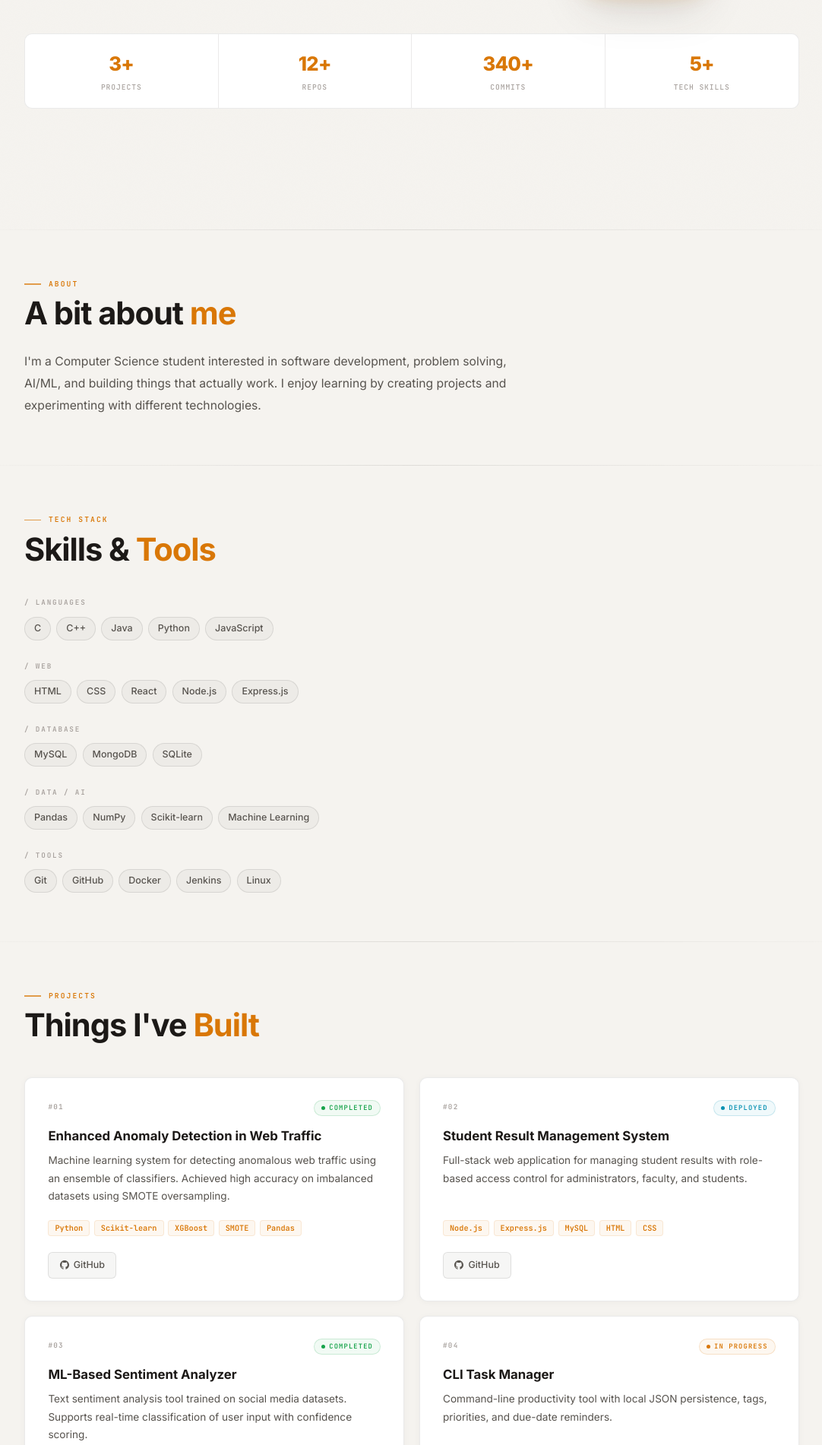
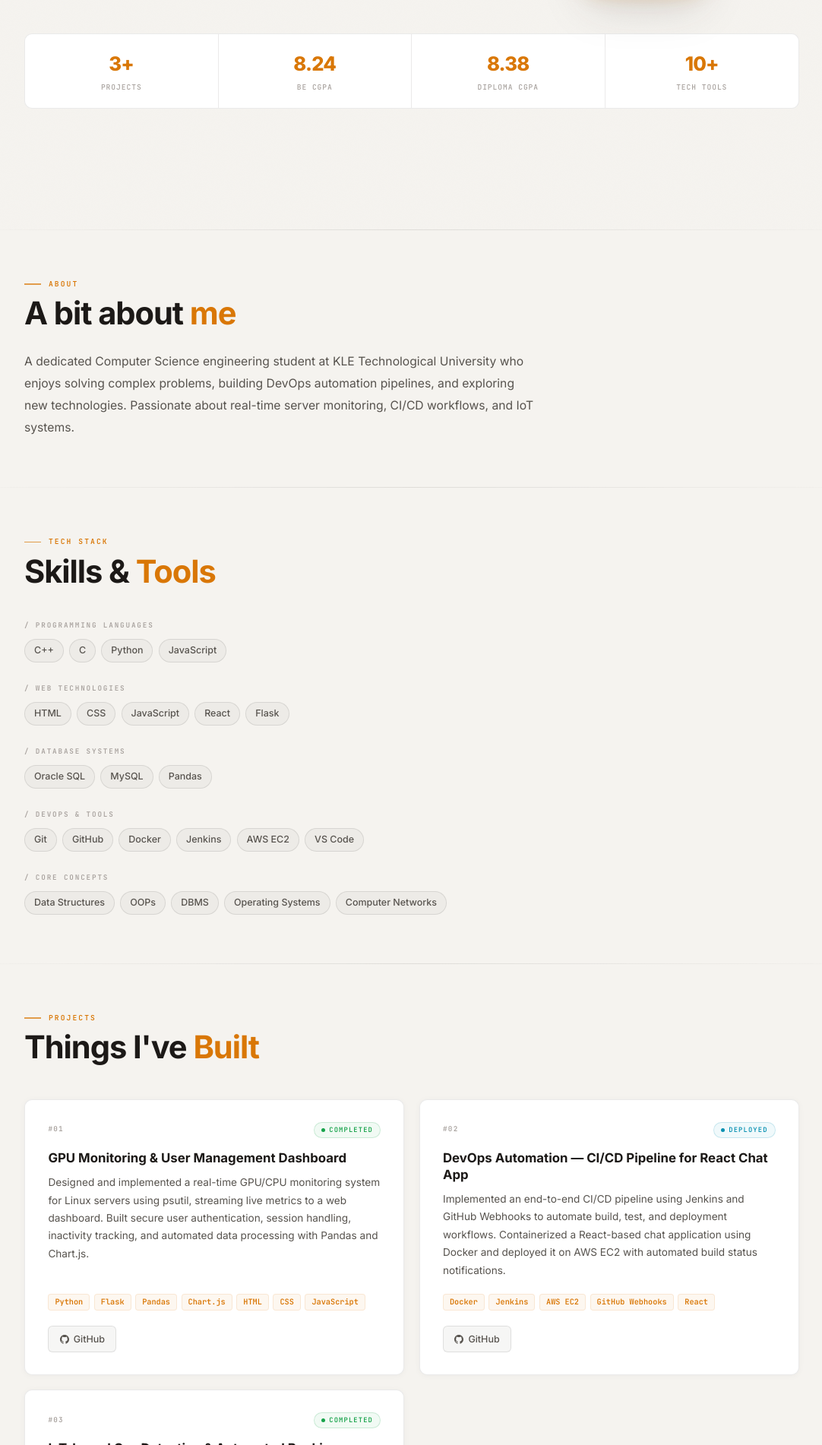
Before and after one commit to Yash-Shinde12/Portfolio, a React (Vite) app: page / in a window 1280 px wide. Shown: the part 498-2400 px from the top of the page at 76% size, without its empty margins (98-1180 px from the left). Built offline with nearby package versions, Linux system fonts and the light colour scheme.

Commit message:
Update education, real projects, skills, and resume details

```diff
--- a/src/config.ts
+++ b/src/config.ts
@@ -7,13 +7,13 @@ export const CONFIG = {
   name: "Yash Shinde",
   title: "Computer Science Student & Developer",
   tagline:
-    "I build software, explore new technologies, and turn ideas into working products.",
+    "A dedicated engineering student building real-time dashboards, DevOps automation pipelines, and IoT systems.",
   portrait: "/imag3.png",
 
-  location: "India",
+  location: "Belagavi, Karnataka, India",
 
   // ── LINKS ─────────────────────────────────────────────────
-  github: "https://github.com/yash-shinde",
+  github: "https://github.com/Yash-Shinde12",
   linkedin: "https://linkedin.com/in/yash-shinde",
   email: "yashshinde7441@gmail.com",
   resume: "/resume.pdf", // ← Drop resume.pdf into /public/
@@ -21,12 +21,12 @@ export const CONFIG = {
   // ── EMAILJS CREDENTIALS ───────────────────────────────────
   emailjs: {
     serviceId: "service_0l6m5a7",
-    templateId: "template_bquua4b", // ← Paste your EmailJS Template ID here (e.g. template_xxxx)
-    publicKey: "vq4nijLlqvlv6OWIT",  // ← Paste your EmailJS Public Key here (from Account settings)
+    templateId: "template_bquua4b",
+    publicKey: "vq4nijLlqvlv6OWIT",
   },
 
   // ── GITHUB STATS ──────────────────────────────────────────
-  githubUsername: "yash-shinde",
+  githubUsername: "Yash-Shinde12",
   githubStats: {
     repos: 12,
     contributions: 340,
@@ -36,82 +36,73 @@ export const CONFIG = {
   // ── STATS (hero row) ──────────────────────────────────────
   stats: [
     { value: "3+", label: "Projects" },
-    { value: "12+", label: "Repos" },
-    { value: "340+", label: "Commits" },
-    { value: "5+", label: "Tech Skills" },
+    { value: "8.24", label: "BE CGPA" },
+    { value: "8.38", label: "Diploma CGPA" },
+    { value: "10+", label: "Tech Tools" },
   ],
 
   // ── ABOUT ─────────────────────────────────────────────────
   about:
-    "I'm a Computer Science student interested in software development, problem solving, AI/ML, and building things that actually work. I enjoy learning by creating projects and experimenting with different technologies.",
+    "A dedicated Computer Science engineering student at KLE Technological University who enjoys solving complex problems, building DevOps automation pipelines, and exploring new technologies. Passionate about real-time server monitoring, CI/CD workflows, and IoT systems.",
 
   // ── SKILLS ────────────────────────────────────────────────
   skills: {
-    Languages: ["C", "C++", "Java", "Python", "JavaScript"],
-    Web: ["HTML", "CSS", "React", "Node.js", "Express.js"],
-    Database: ["MySQL", "MongoDB", "SQLite"],
-    "Data / AI": ["Pandas", "NumPy", "Scikit-learn", "Machine Learning"],
-    Tools: ["Git", "GitHub", "Docker", "Jenkins", "Linux"],
+    "Programming Languages": ["C++", "C", "Python", "JavaScript"],
+    "Web Technologies": ["HTML", "CSS", "JavaScript", "React", "Flask"],
+    "Database Systems": ["Oracle SQL", "MySQL", "Pandas"],
+    "DevOps & Tools": ["Git", "GitHub", "Docker", "Jenkins", "AWS EC2", "VS Code"],
+    "Core Concepts": ["Data Structures", "OOPs", "DBMS", "Operating Systems", "Computer Networks"],
   },
 
   // ── PROJECTS ──────────────────────────────────────────────
   projects: [
     {
       id: "01",
-      title: "Enhanced Anomaly Detection in Web Traffic",
+      title: "GPU Monitoring & User Management Dashboard",
       description:
-        "Machine learning system for detecting anomalous web traffic using an ensemble of classifiers. Achieved high accuracy on imbalanced datasets using SMOTE oversampling.",
-      tech: ["Python", "Scikit-learn", "XGBoost", "SMOTE", "Pandas"],
-      github: "https://github.com/yash-shinde",
+        "Designed and implemented a real-time GPU/CPU monitoring system for Linux servers using psutil, streaming live metrics to a web dashboard. Built secure user authentication, session handling, inactivity tracking, and automated data processing with Pandas and Chart.js.",
+      tech: ["Python", "Flask", "Pandas", "Chart.js", "HTML", "CSS", "JavaScript"],
+      github: "https://github.com/Yash-Shinde12",
       live: "",
       status: "Completed",
     },
     {
       id: "02",
-      title: "Student Result Management System",
+      title: "DevOps Automation — CI/CD Pipeline for React Chat App",
       description:
-        "Full-stack web application for managing student results with role-based access control for administrators, faculty, and students.",
-      tech: ["Node.js", "Express.js", "MySQL", "HTML", "CSS"],
-      github: "https://github.com/yash-shinde",
+        "Implemented an end-to-end CI/CD pipeline using Jenkins and GitHub Webhooks to automate build, test, and deployment workflows. Containerized a React-based chat application using Docker and deployed it on AWS EC2 with automated build status notifications.",
+      tech: ["Docker", "Jenkins", "AWS EC2", "GitHub Webhooks", "React"],
+      github: "https://github.com/Yash-Shinde12",
       live: "",
       status: "Deployed",
     },
     {
       id: "03",
-      title: "ML-Based Sentiment Analyzer",
+      title: "IoT-based Gas Detection & Automated Booking System",
       description:
-        "Text sentiment analysis tool trained on social media datasets. Supports real-time classification of user input with confidence scoring.",
-      tech: ["Python", "NLTK", "Scikit-learn", "Flask"],
-      github: "https://github.com/yash-shinde",
+        "Developed an IoT-enabled gas monitoring system that detects leakage and low gas levels with email alerts. Applied machine learning models to predict cylinder depletion and automatically initiate gas booking via APIs, integrated with ThingSpeak and Blynk.",
+      tech: ["NodeMCU ESP8266", "MQ2 Sensor", "HX711", "Python", "ThingSpeak", "Blynk", "Machine Learning"],
+      github: "https://github.com/Yash-Shinde12",
       live: "",
       status: "Completed",
-    },
-    {
-      id: "04",
-      title: "CLI Task Manager",
-      description:
-        "Command-line productivity tool with local JSON persistence, tags, priorities, and due-date reminders.",
-      tech: ["Python", "Click", "JSON", "Linux"],
-      github: "https://github.com/yash-shinde",
-      live: "",
-      status: "In Progress",
     },
   ],
 
   // ── EDUCATION ─────────────────────────────────────────────
   education: [
     {
-      degree: "Bachelor of Engineering — Computer Science",
-      institution: "Your College / University",
-      period: "2023 – Present",
+      degree: "Bachelor of Engineering (B.E) — Computer Science",
+      institution: "KLE Technological University, Belagavi, Karnataka, India",
+      period: "2023 – 2026",
       description:
-        "Core coursework in Data Structures, Algorithms, DBMS, Operating Systems, Computer Networks, and Machine Learning.",
+        "CGPA: 8.24. Core coursework in Data Structures, OOPs, DBMS, Operating Systems, Computer Networks, Machine Learning, and DevOps.",
     },
     {
-      degree: "Higher Secondary Certificate (HSC)",
-      institution: "Your Junior College",
-      period: "2021 – 2023",
-      description: "Science stream with a focus on Mathematics and Computer Science.",
+      degree: "Diploma in Computer Science",
+      institution: "Maratha Mandal Polytechnic, Belagavi, Karnataka, India",
+      period: "2020 – 2023",
+      description:
+        "CGPA: 8.38. Strong foundation in C/C++ programming, Web Development, Database Management, and Systems Engineering.",
     },
   ],
 } as const;
```
